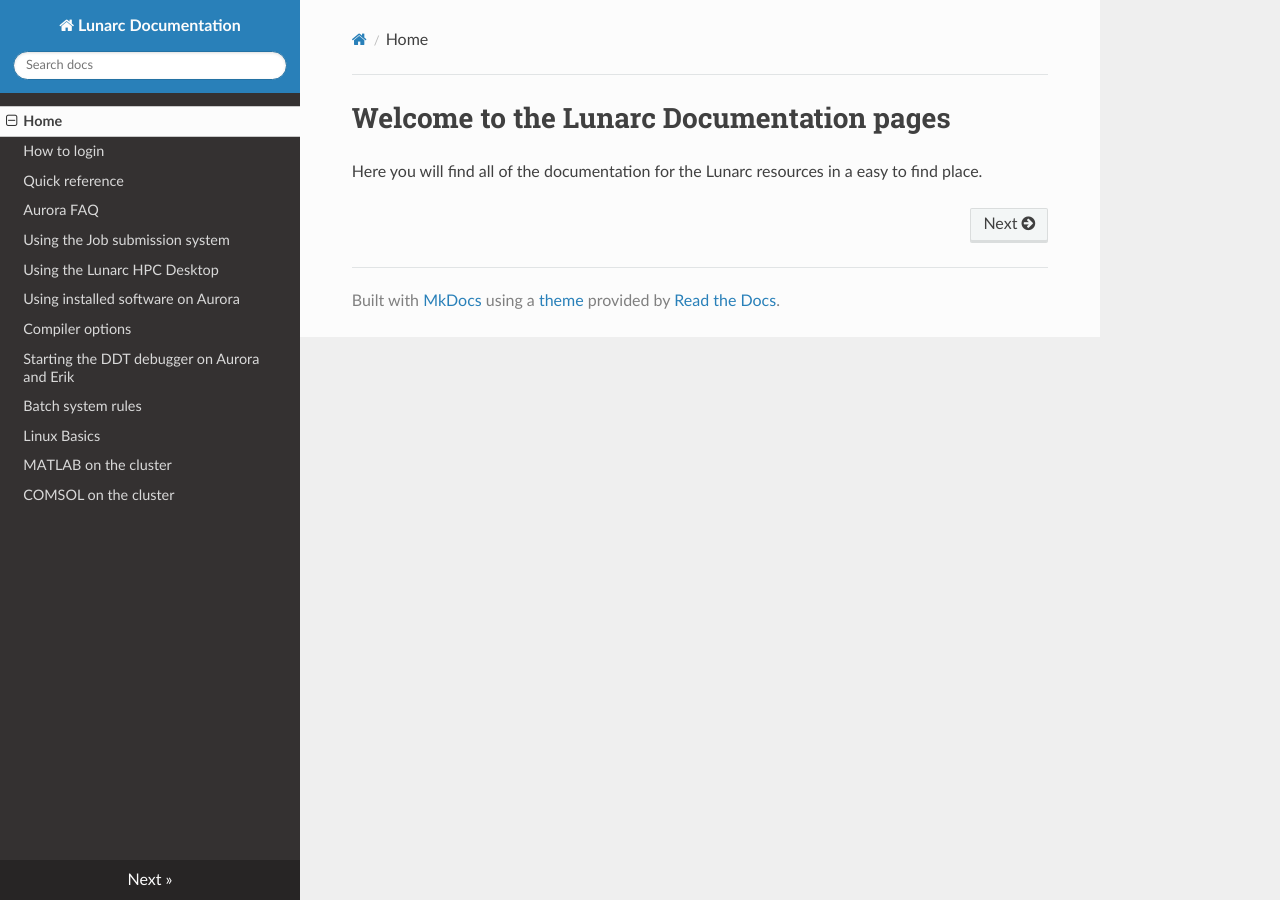
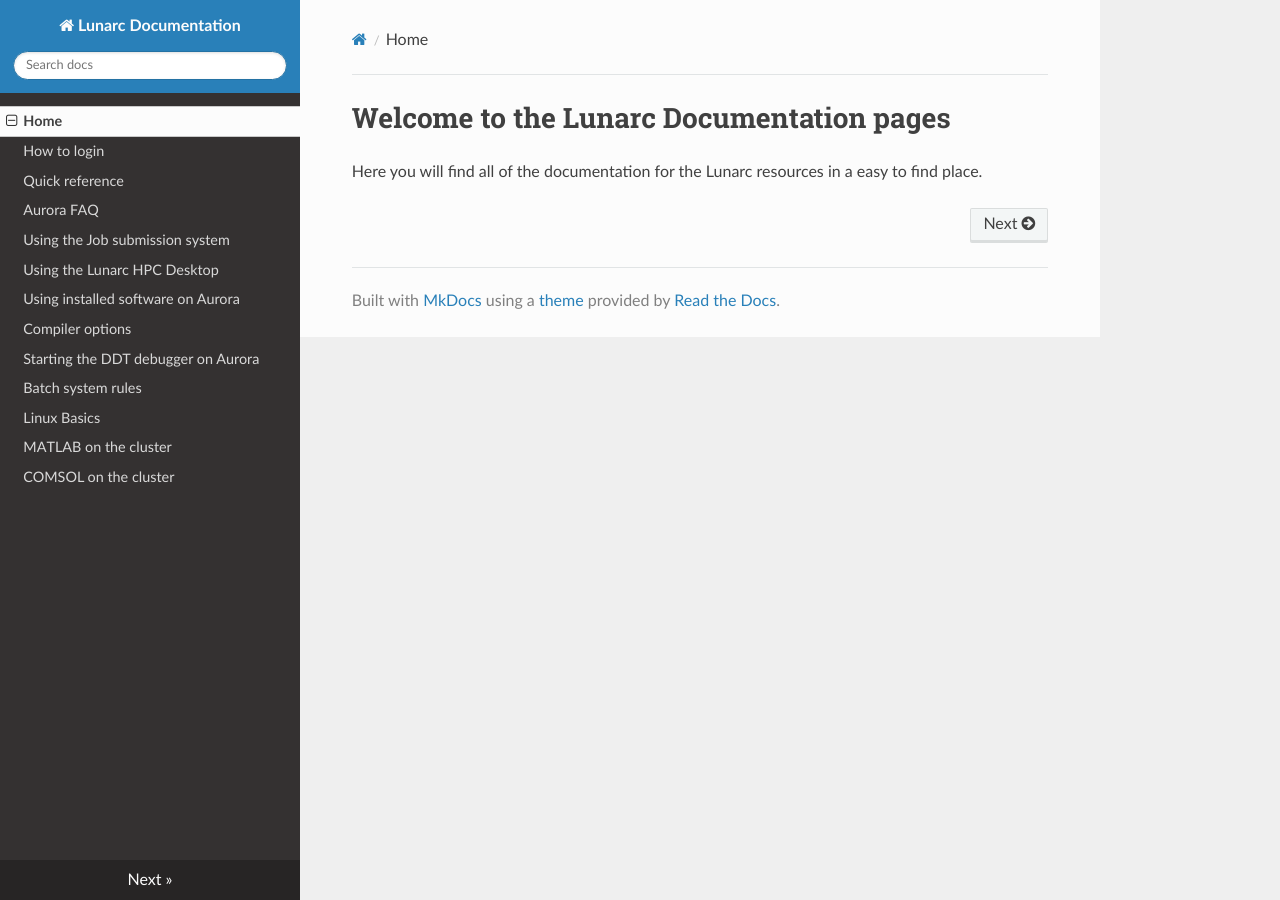
Before and after one commit to lunarc/lunarc_docs, an MkDocs documentation site: the page built from docs/index.md, in a window 1280 px wide. Built offline with MkDocs 1.6.1, drawn with Linux system fonts in a browser that asks for light colours; nearby versions of some CDN libraries; old or Windows-style settings are respelled for this version of MkDocs.

Commit message:
Removal of Erik from DDT headline in yml file

```diff
--- a/mkdocs.yml
+++ b/mkdocs.yml
@@ -8,7 +8,7 @@ pages:
 - Using the Lunarc HPC Desktop: using_hpc_desktop.md
 - Using installed software on Aurora: aurora_modules.md
 - Compiler options: compiler_options.md
-- Starting the DDT debugger on Aurora and Erik: ddt_debugger.md
+- Starting the DDT debugger on Aurora: ddt_debugger.md
 - Batch system rules: batch_system_rules.md
 - Linux Basics: linux_basics.md
 - MATLAB on the cluster: MATLAB.md
```
